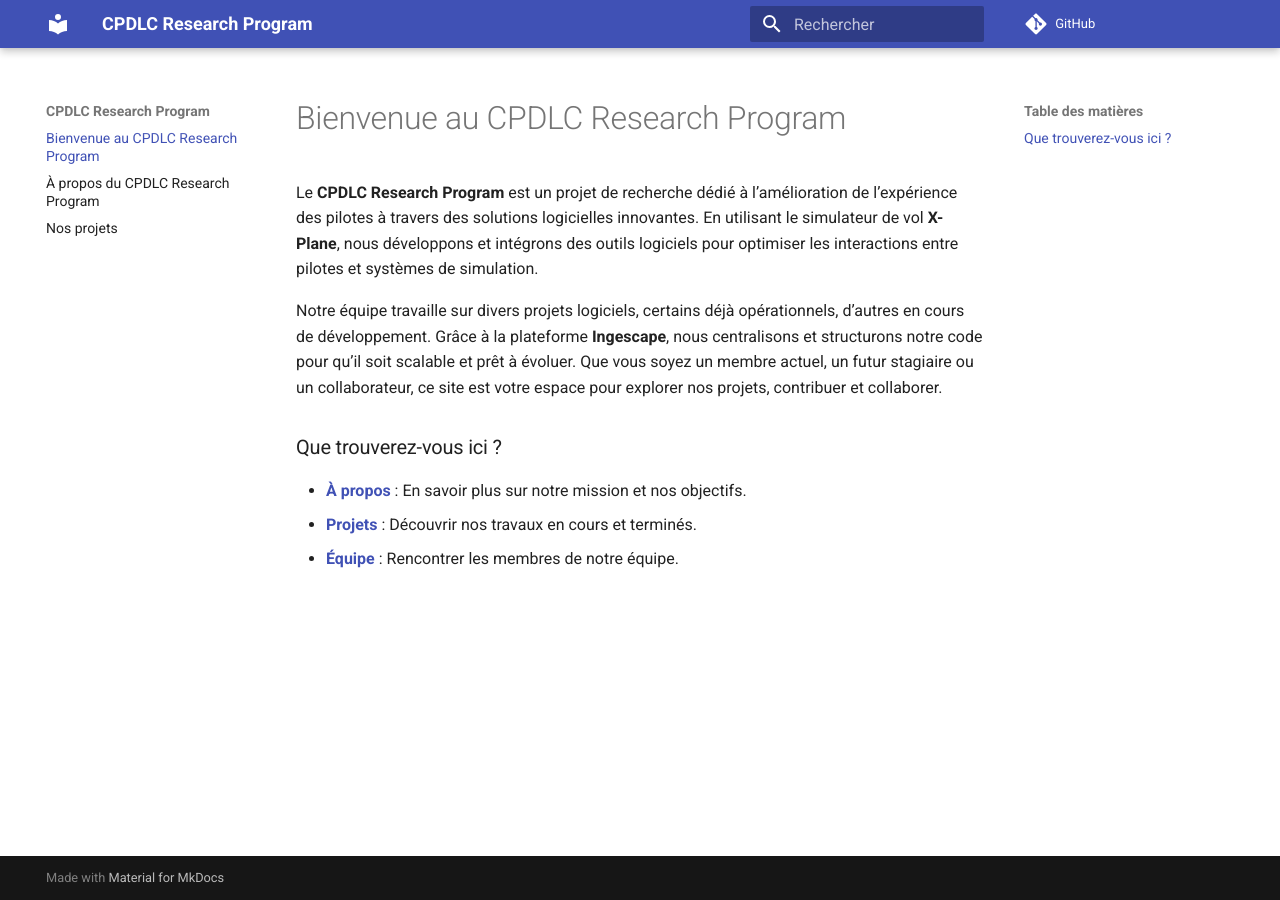
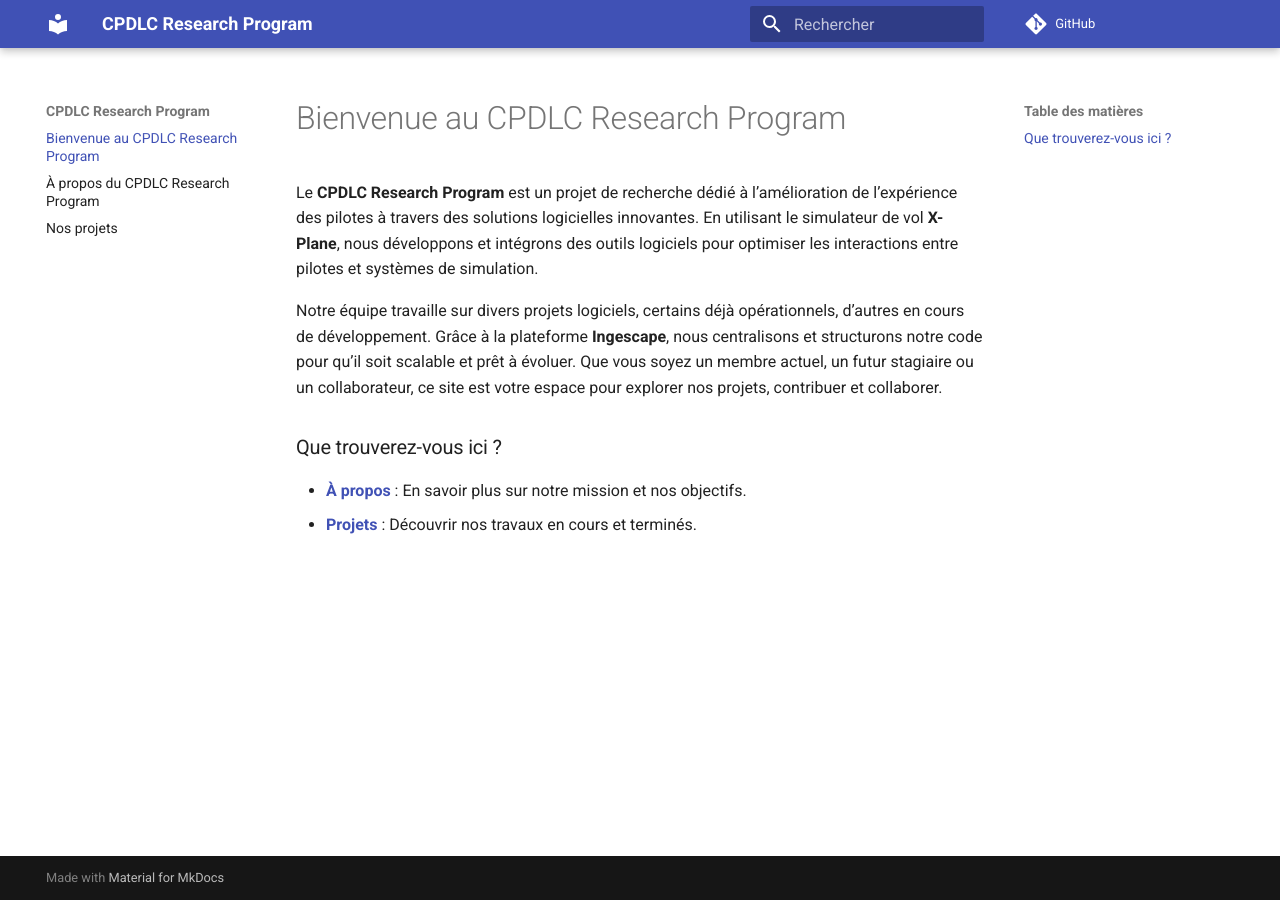
Before and after one commit to CPDLC-research-program/lab-docs, an MkDocs documentation site: the page built from docs/index.md, in a window 1280 px wide. Built offline with MkDocs 1.6.1 and Material for MkDocs 9.7.7, drawn with Linux system fonts in a browser that asks for light colours; comment, search, counter and statistics services are not loaded.

Commit message:
fixed broken link

```diff
--- a/docs/index.md
+++ b/docs/index.md
@@ -7,4 +7,3 @@ Notre équipe travaille sur divers projets logiciels, certains déjà opération
 ### Que trouverez-vous ici ?
 - **[À propos](about.md)** : En savoir plus sur notre mission et nos objectifs.
 - **[Projets](projects.md)** : Découvrir nos travaux en cours et terminés.
-- **[Équipe](team.md)** : Rencontrer les membres de notre équipe.
```
